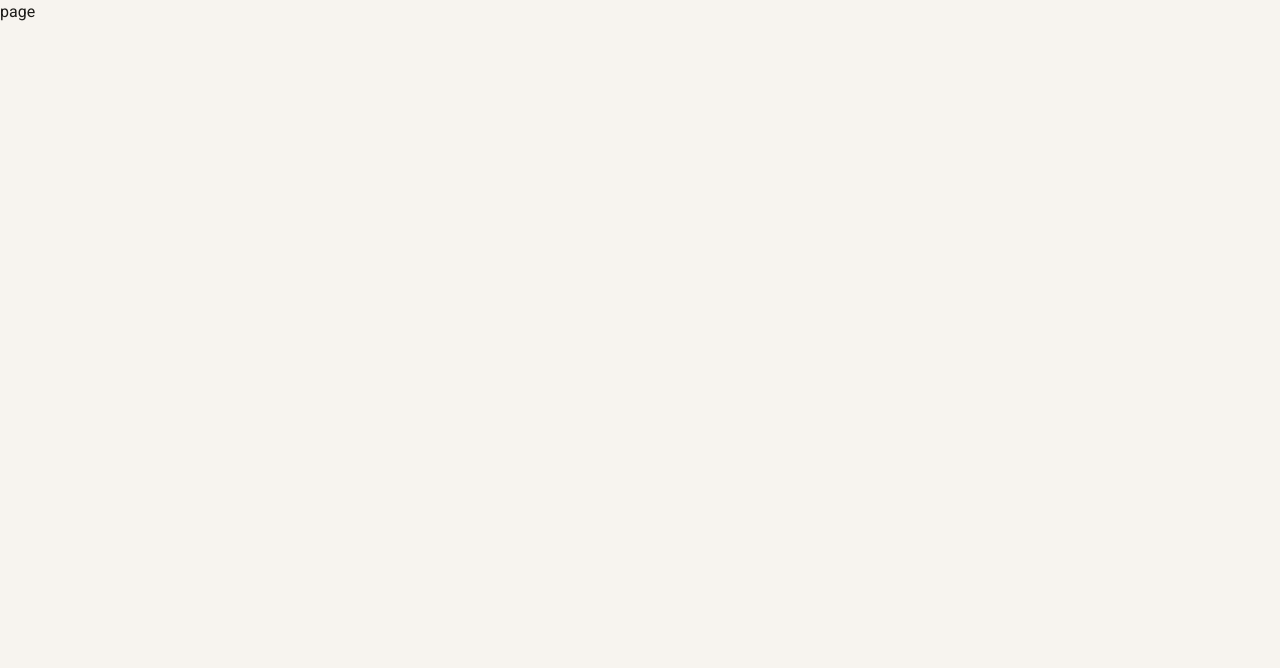
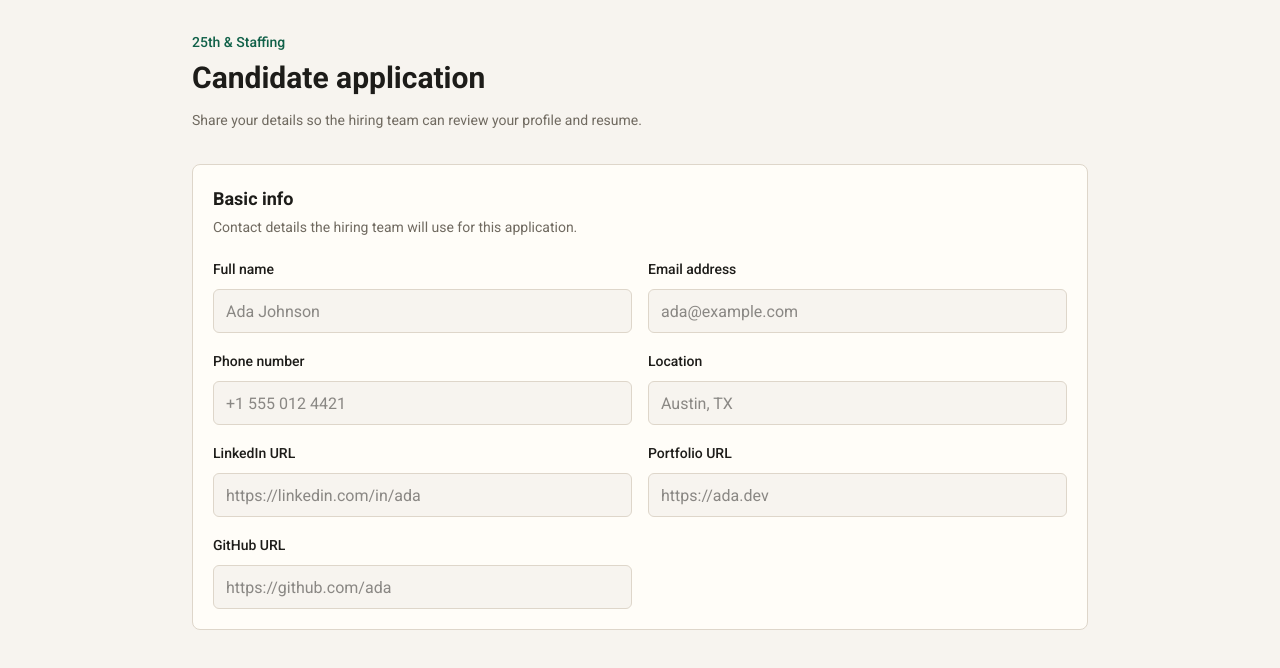
Before and after one commit to Rahmannugar/candidate-application-ui, a Next.js app: page / in a window 1280 px wide. Shown: the top 668 px of the page. Built offline with nearby package versions, Linux system fonts and the light colour scheme.

Commit message:
feat: add basic info form

```diff
--- a/app/page.tsx
+++ b/app/page.tsx
@@ -1,5 +1,26 @@
+import BasicInfoForm from "@/components/basicInfo/BasicInfoForm";
+
 const HomePage = () => {
-  return <div>page</div>;
+  return (
+    <main className="min-h-screen bg-background px-4 py-8 text-foreground sm:px-6 lg:px-8">
+      <div className="mx-auto max-w-4xl">
+        <div className="mb-8">
+          <p className="text-sm font-medium text-primary">
+            25th & Staffing
+          </p>
+          <h1 className="mt-2 text-3xl font-bold tracking-normal text-foreground">
+            Candidate application
+          </h1>
+          <p className="mt-3 max-w-2xl text-sm leading-6 text-muted-foreground">
+            Share your details so the hiring team can review your profile and
+            resume.
+          </p>
+        </div>
+
+        <BasicInfoForm />
+      </div>
+    </main>
+  );
 };
 
 export default HomePage;
--- a/components/basicInfo/BasicInfoForm.tsx
+++ b/components/basicInfo/BasicInfoForm.tsx
@@ -0,0 +1,128 @@
+"use client";
+
+import { zodResolver } from "@hookform/resolvers/zod";
+import { Controller, useForm } from "react-hook-form";
+import {
+  BasicInfoFormValues,
+  basicInfoSchema,
+} from "@/lib/basicInfo/basicInfoSchema";
+import { BasicInfoField } from "@/lib/basicInfo/basicInfo.types";
+import { useBasicInfoStore } from "@/lib/basicInfo/basicInfoStore";
+
+type BasicInfoInput = {
+  name: BasicInfoField;
+  label: string;
+  placeholder: string;
+  type?: string;
+};
+
+const basicInfoInputs: BasicInfoInput[] = [
+  {
+    name: "fullName",
+    label: "Full name",
+    placeholder: "Ada Johnson",
+  },
+  {
+    name: "email",
+    label: "Email address",
+    placeholder: "ada@example.com",
+    type: "email",
+  },
+  {
+    name: "phone",
+    label: "Phone number",
+    placeholder: "+1 555 012 4421",
+    type: "tel",
+  },
+  {
+    name: "location",
+    label: "Location",
+    placeholder: "Austin, TX",
+  },
+  {
+    name: "linkedInUrl",
+    label: "LinkedIn URL",
+    placeholder: "https://linkedin.com/in/ada",
+    type: "url",
+  },
+  {
+    name: "portfolioUrl",
+    label: "Portfolio URL",
+    placeholder: "https://ada.dev",
+    type: "url",
+  },
+  {
+    name: "githubUrl",
+    label: "GitHub URL",
+    placeholder: "https://github.com/ada",
+    type: "url",
+  },
+];
+
+export default function BasicInfoForm() {
+  const basicInfo = useBasicInfoStore((state) => state.basicInfo);
+  const updateBasicInfoField = useBasicInfoStore(
+    (state) => state.updateBasicInfoField,
+  );
+
+  const {
+    control,
+    formState: { errors },
+  } = useForm<BasicInfoFormValues>({
+    resolver: zodResolver(basicInfoSchema),
+    mode: "onBlur",
+    defaultValues: basicInfo,
+  });
+
+  return (
+    <section className="rounded-lg border border-border bg-surface p-5">
+      <div className="mb-5">
+        <h2 className="text-lg font-semibold text-foreground">Basic info</h2>
+        <p className="mt-1 text-sm text-muted-foreground">
+          Contact details the hiring team will use for this application.
+        </p>
+      </div>
+
+      <div className="grid gap-4 md:grid-cols-2">
+        {basicInfoInputs.map((input) => (
+          <Controller
+            key={input.name}
+            name={input.name}
+            control={control}
+            render={({ field }) => {
+              const fieldError = errors[input.name]?.message;
+
+              const handleChange = (
+                event: React.ChangeEvent<HTMLInputElement>,
+              ) => {
+                field.onChange(event);
+                updateBasicInfoField(input.name, event.target.value);
+              };
+
+              return (
+                <label className="block" htmlFor={input.name}>
+                  <span className="text-sm font-medium text-foreground">
+                    {input.label}
+                  </span>
+                  <input
+                    {...field}
+                    id={input.name}
+                    type={input.type ?? "text"}
+                    placeholder={input.placeholder}
+                    onChange={handleChange}
+                    className="mt-2 h-11 w-full rounded-md border border-border bg-background px-3 text-sm text-foreground outline-none transition focus:border-primary focus:ring-2 focus:ring-primary/20"
+                  />
+                  {fieldError ? (
+                    <span className="mt-1 block text-xs text-danger">
+                      {fieldError}
+                    </span>
+                  ) : null}
+                </label>
+              );
+            }}
+          />
+        ))}
+      </div>
+    </section>
+  );
+}
--- a/lib/basicInfo/basicInfoSchema.ts
+++ b/lib/basicInfo/basicInfoSchema.ts
@@ -0,0 +1,17 @@
+import { z } from "zod";
+
+export const basicInfoSchema = z.object({
+  fullName: z.string().min(2, "Full name is required"),
+  email: z.email("Enter a valid email address"),
+  phone: z.string().min(7, "Phone number is required"),
+  location: z.string().min(2, "Location is required"),
+  linkedInUrl: z
+    .url("Enter a valid LinkedIn URL")
+    .includes("linkedin.com", { message: "LinkedIn URL must be valid" }),
+  portfolioUrl: z
+    .url("Enter a valid portfolio URL")
+    .or(z.literal("")),
+  githubUrl: z.url("Enter a valid GitHub URL").or(z.literal("")),
+});
+
+export type BasicInfoFormValues = z.infer<typeof basicInfoSchema>;
--- a/lib/basicInfo/basicInfoStore.ts
+++ b/lib/basicInfo/basicInfoStore.ts
@@ -0,0 +1,32 @@
+"use client";
+
+import { create } from "zustand";
+import { BasicInfo, BasicInfoField } from "./basicInfo.types";
+
+const initialBasicInfo: BasicInfo = {
+  fullName: "",
+  email: "",
+  phone: "",
+  location: "",
+  linkedInUrl: "",
+  portfolioUrl: "",
+  githubUrl: "",
+};
+
+type BasicInfoStore = {
+  basicInfo: BasicInfo;
+  updateBasicInfoField: (field: BasicInfoField, value: string) => void;
+  resetBasicInfo: () => void;
+};
+
+export const useBasicInfoStore = create<BasicInfoStore>((set) => ({
+  basicInfo: initialBasicInfo,
+  updateBasicInfoField: (field, value) =>
+    set((state) => ({
+      basicInfo: {
+        ...state.basicInfo,
+        [field]: value,
+      },
+    })),
+  resetBasicInfo: () => set({ basicInfo: initialBasicInfo }),
+}));
```
Also changed, not shown: lib/basicInfo/basicInfo.types.ts (+11 -0 lines).
